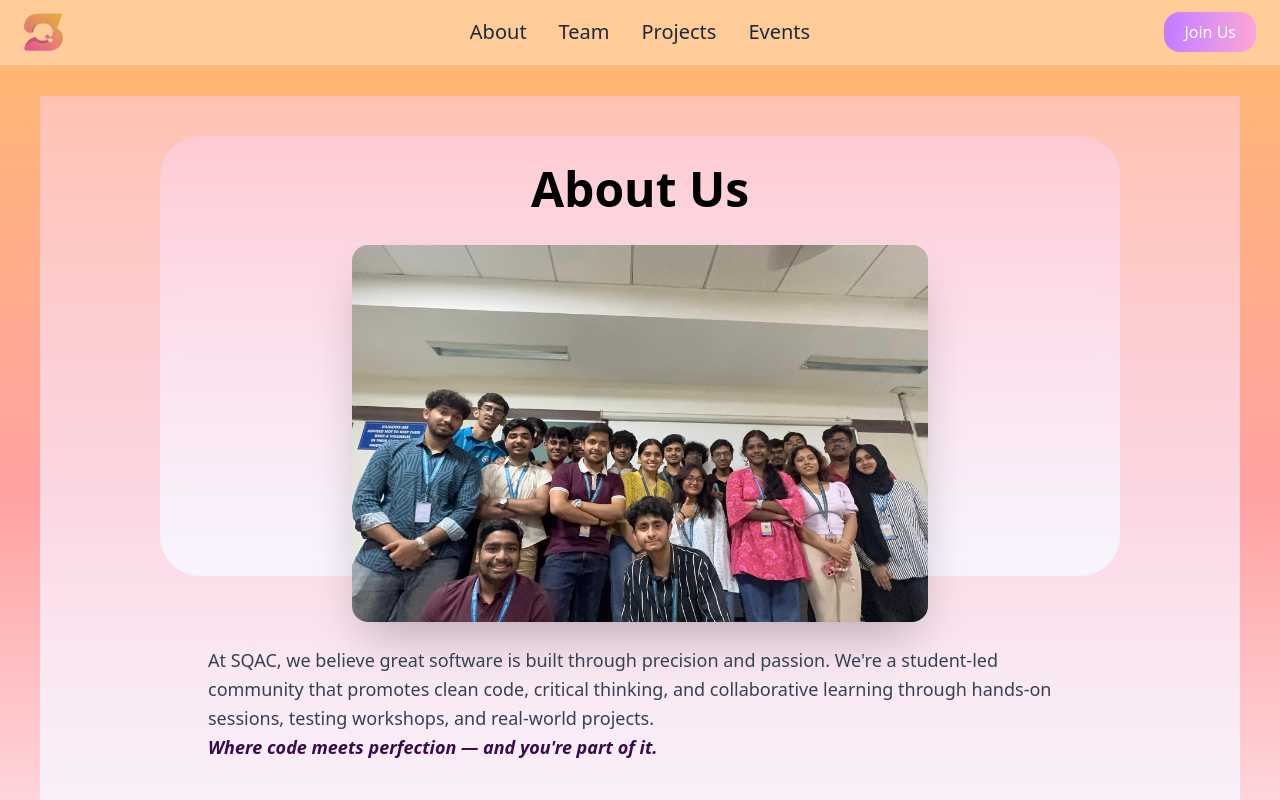
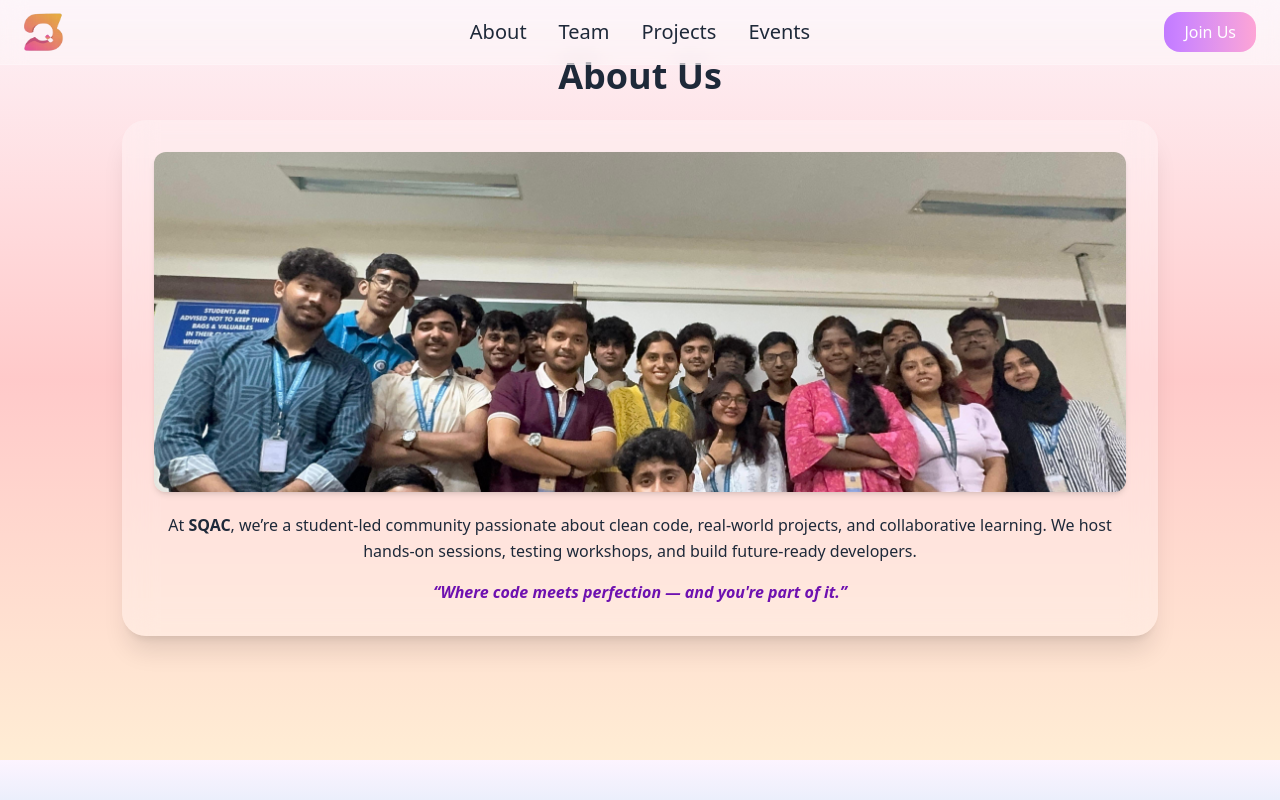
Before and after one commit to SQAC-Tech/sqac-website, a React (Vite) app in the folder Frontend/: page /about in a window 1280 px wide. Shown: the top 800 px of the page. Built offline with nearby package versions, Linux system fonts and the light colour scheme; a web font is replaced by a local one.

Commit message:
Fix: scroll and fit

```diff
--- a/Frontend/src/components/Aboutus/AboutUs1vh.jsx
+++ b/Frontend/src/components/Aboutus/AboutUs1vh.jsx
@@ -1,87 +1,54 @@
-import React , { useRef }from "react";
-import { motion , useInView } from "framer-motion";
-import TeamPic from '../../assets/Demo_SQAC_Team.jpg'
+import React, { useRef } from "react";
+import { motion, useInView } from "framer-motion";
+import TeamPic from "../../assets/Demo_SQAC_Team.jpg";
+
 const AboutUs = () => {
   const ref = useRef(null);
   const isInView = useInView(ref, { once: true });
 
   return (
-    <section className="min-h-screen py-16 sm:py-24 px-4 sm:px-10 bg-gradient-to-t from-fuchsia-50 via-red-300 to-orange-300">
-      <div className="relative w-full min-h-screen overflow-hidden">
-
-        <div
-          className="absolute inset-0"
-          style={{
-            background: "linear-gradient(180deg, #FFD1EA80 0%, #F8F4FD 100%)",
-          }}
-        />
-
-
-        <div
-          className="absolute left-1/2 -translate-x-1/2 w-[80%] h-[440px] rounded-[40px] z-10"
-          style={{
-            background: "linear-gradient(180deg, #FFD1EA80 0%, #F8F4FD 100%)",
-
-            top: "40px",
-            backdropFilter: "blur(8px)",
-            WebkitBackdropFilter: "blur(8px)",
-          }}
-        />
-
-        <div
-        ref={ref}
-         className="relative z-20 flex flex-col justify-center items-center min-h-[calc(100vh-120px)] px-4 text-center">
+    <section className="min-h-[95vh] px-2 sm:px-6 py-10 sm:py-14 bg-gradient-to-b from-pink-50 via-red-200 to-orange-100">
+      <div ref={ref} className="flex flex-col justify-center items-center text-center max-w-6xl mx-auto">
 
         <motion.h1
-            initial={{ y: -80, opacity: 0 }}
+          initial={{ y: -40, opacity: 0 }}
           animate={isInView ? { y: 0, opacity: 1 } : {}}
-            transition={{ duration: 0.4, ease: "easeOut" }}
-            className="mt-14 text-3xl sm:text-4xl md:text-5xl font-bold mb-4 transition-all duration-300 hover:scale-105 font-poppins"
-          >
+          transition={{ duration: 0.5, ease: "easeOut" }}
+          className="text-3xl sm:text-4xl font-bold text-gray-800 mb-6 font-poppins hover:scale-105 transition-transform">
           About Us
         </motion.h1>
 
-
         <motion.div
-            initial={{ y: 60, opacity: 0 }}
-            animate={isInView ? { y: 0, opacity: 1 } : {}}
-            transition={{ delay: 0.3, duration: 0.8, ease: "easeOut" }}
-            className="group mt-4 flex justify-center items-center"
-          >
-            <motion.div
-            initial={{ scale: 0.95, opacity: 0 }}
+          initial={{ scale: 0.97, opacity: 0 }}
           animate={isInView ? { scale: 1, opacity: 1 } : {}}
-            transition={{ delay: 0.4, duration: 0.6 }}
-            className="overflow-hidden rounded-2xl shadow-2xl hover:scale-105 transition-transform duration-300">
+          transition={{ delay: 0.2, duration: 0.6, ease: "easeOut" }}
+          className="bg-white/30 backdrop-blur-lg shadow-xl rounded-3xl p-4 sm:p-8 w-full max-w-[95%] sm:max-w-[90%]">
+          <div className="rounded-xl overflow-hidden shadow-md mb-5">
             <img
               src={TeamPic}
-                alt="SQAC Team Group Photo"
-                className="w-full max-w-md sm:max-w-xl h-auto object-contain"
+              alt="SQAC Team"
+              className="w-full h-[300px] sm:h-[340px] object-cover object-center"
             />
+          </div>
+
+          <motion.p
+            initial={{ y: 30, opacity: 0 }}
+            animate={isInView ? { y: 0, opacity: 1 } : {}}
+            transition={{ delay: 0.4, duration: 0.7 }}
+            className="text-sm sm:text-base text-gray-800 font-poppins leading-relaxed">
+            At <strong>SQAC</strong>, we’re a student-led community passionate about clean
+            code, real-world projects, and collaborative learning. We host hands-on sessions,
+            testing workshops, and build future-ready developers.
+          </motion.p>
+
+          <motion.blockquote
+            initial={{ y: 20, opacity: 0 }}
+            animate={isInView ? { y: 0, opacity: 1 } : {}}
+            transition={{ delay: 0.6, duration: 0.6 }}
+            className="mt-4 text-purple-800 text-base italic font-semibold">
+            “Where code meets perfection — and you're part of it.”
+          </motion.blockquote>
         </motion.div>
-          </motion.div>
-
-
-          <motion.div
-            initial={{ y: 60, opacity: 0 }}
-            animate={isInView ? { y: 0, opacity: 1 } : {}}
-            transition={{ delay: 0.5, duration: 0.8, ease: "easeOut" }}
-            className="mt-6 max-w-4xl px-4"
-          >
-            <p aria-label="SQAC community mission statement"
-            className="text-sm sm:text-base md:text-lg text-gray-700 leading-relaxed font-poppins text-center sm:text-left">
-              At SQAC, we believe great software is built through precision and
-              passion. We're a student-led community that promotes clean code,
-              critical thinking, and collaborative learning through hands-on
-              sessions, testing workshops, and real-world projects.
-              <blockquote className="font-semibold text-[#3B0A4B] italic">
-                {" "}
-                Where code meets perfection — and you're part of it.
-              </blockquote>
-            </p>
-
-          </motion.div>
-        </div>
       </div>
     </section>
   );
--- a/Frontend/src/components/Aboutus/AboutUs2ndvh.jsx
+++ b/Frontend/src/components/Aboutus/AboutUs2ndvh.jsx
@@ -49,10 +49,14 @@ function ServicesSection() {
   const [selected, setSelected] = useState(null);
 
   useEffect(() => {
-    if (selected) {
-      document.getElementById("details-card")?.scrollIntoView({ behavior: "smooth" });
-    }
-  }, [selected]);
+  if (selected && window.innerWidth < 768) {
+    document.getElementById("details-card")?.scrollIntoView({
+      behavior: "smooth",
+      block: "nearest"
+    });
+  }
+}, [selected]);
+
 
   return (
     <div className="min-h-screen bg-gradient-to-t from-cyan-200 via-cyan-500 to-fuchsia-50 flex flex-col items-center py-16 px-4">
```
Lines whose indentation alone changed are shown as unchanged.
